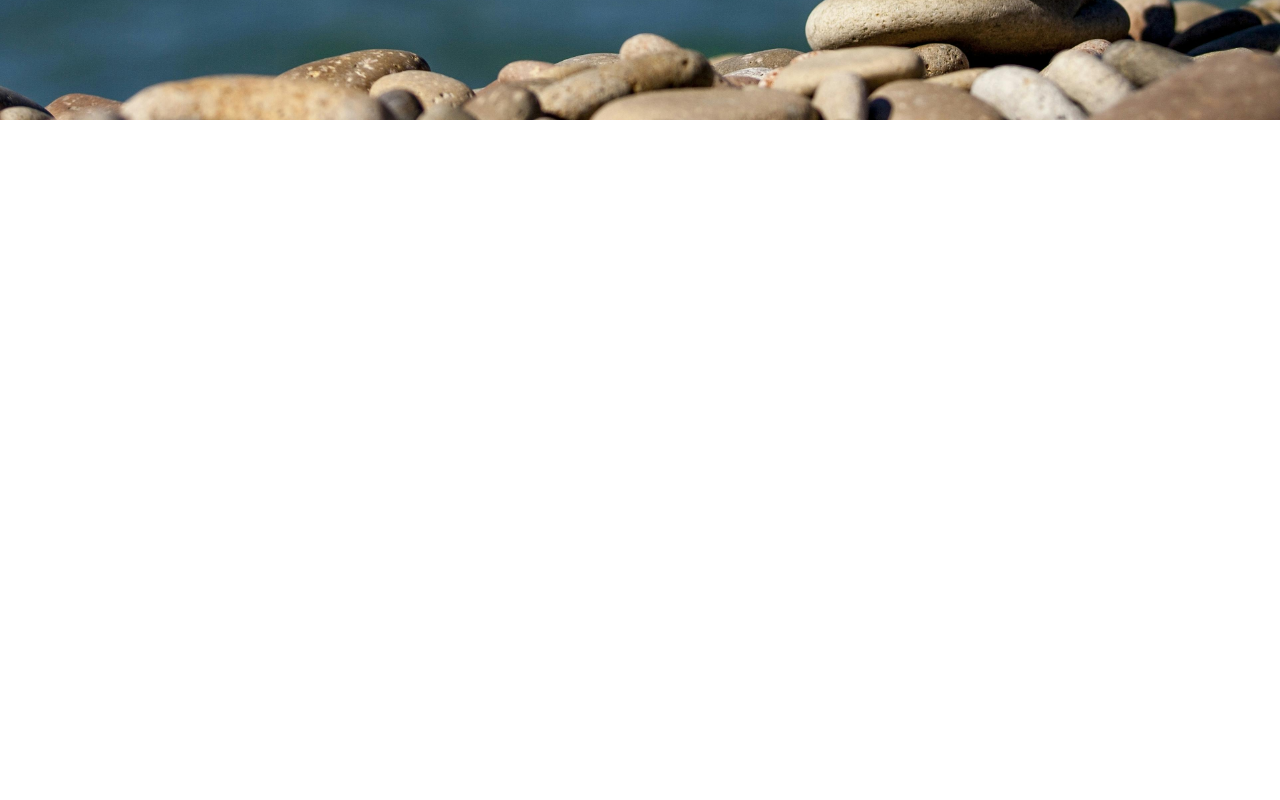
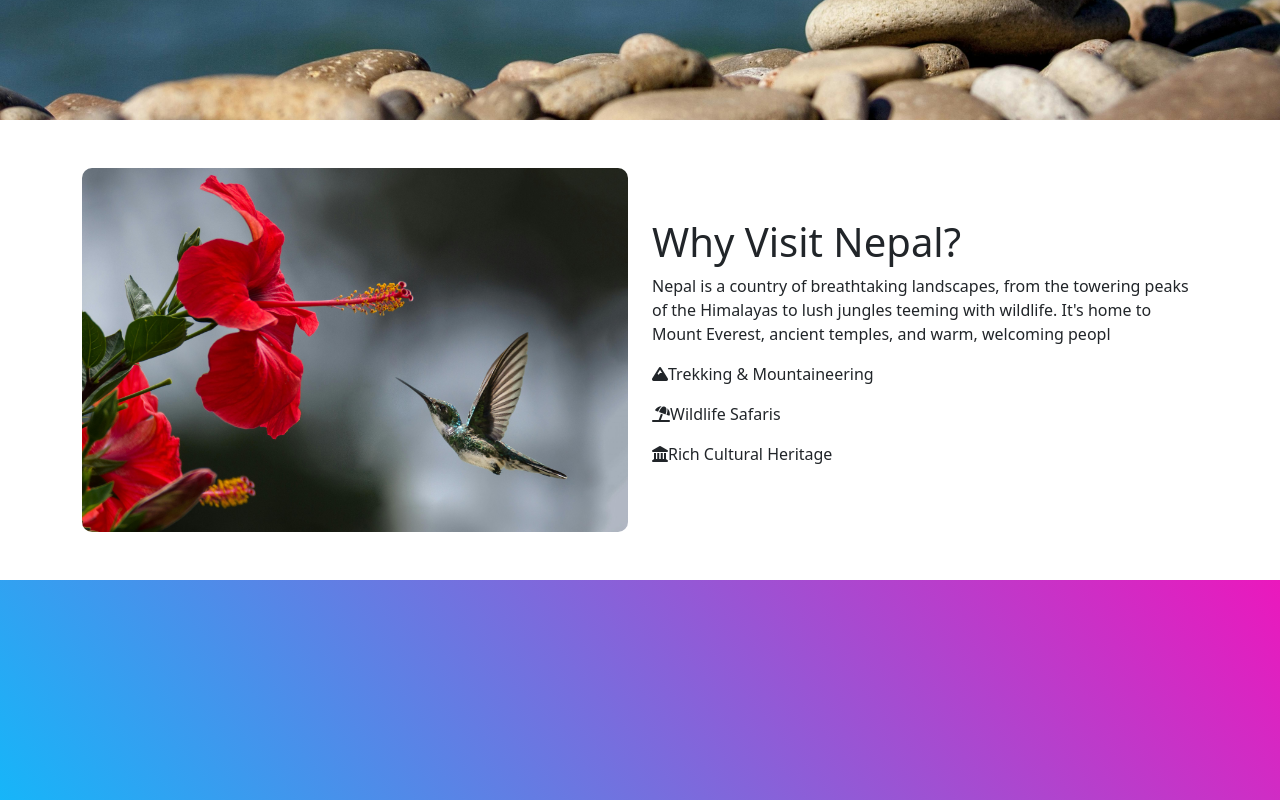
Before and after one commit to Nike-dot/visit-nepal, a plain HTML site: page index.html in a window 1280 px wide. Shown: the part 680-1480 px from the top of the page. Drawn offline with nearby package versions, Linux system fonts and the light colour scheme.

Commit message:
adding content

```diff
--- a/index.html
+++ b/index.html
@@ -6,6 +6,7 @@
     <title>Visit Nepal</title>
     <link href="https://cdn.jsdelivr.net/npm/bootstrap@5.3.5/dist/css/bootstrap.min.css" rel="stylesheet" integrity="sha384-SgOJa3DmI69IUzQ2PVdRZhwQ+dy64/BUtbMJw1MZ8t5HZApcHrRKUc4W0kG879m7" crossorigin="anonymous">
     <link rel="stylesheet" href="style.css">
+    <link rel="stylesheet" href="https://cdnjs.cloudflare.com/ajax/libs/font-awesome/6.7.2/css/all.min.css" integrity="sha512-Evv84Mr4kqVGRNSgIGL/F/aIDqQb7xQ2vcrdIwxfjThSH8CSR7PBEakCr51Ck+w+/U6swU2Im1vVX0SVk9ABhg==" crossorigin="anonymous" referrerpolicy="no-referrer" />
 </head>
 <body>
     <!-- <----first-part----->
@@ -55,9 +56,22 @@
           </div>
     </div>
     <!-- <--------second-part------->
-    <div class="second-part">
-
-    </div>
+    <section id="about" class="py-5">
+      <div class="container">
+        <div class="row align-items-center d-flex">
+          <div class="col-lg-6">
+            <img src="pexels-philippedonn-1133957.jpg" alt="pexels-philippedonn-1133957" class=" pic img-fluid">
+          </div>
+          <div class="col-lg-6">
+            <h1>Why Visit Nepal?</h1>
+            <p>Nepal is a country of breathtaking landscapes, from the towering peaks of the Himalayas to lush jungles teeming with wildlife. It's home to Mount Everest, ancient temples, and warm, welcoming peopl</p>
+            <p><i class="fa-solid fa-mountain"></i>Trekking & Mountaineering</p>
+            <p><i class="fa-solid fa-umbrella-beach"></i>Wildlife Safaris</p>
+            <p><i class="fa-solid fa-landmark"></i>Rich Cultural Heritage</p>
+          </div>
+        </div>
+      </div>
+    </section>
     <!-- <--------Third-part------->
      <div class="third-part">
 
--- a/style.css
+++ b/style.css
@@ -103,8 +103,8 @@
     transform: scale(1.1); /* Hover effect remains consistent */
 }
 /* <-----------------second-part----------------> */
-.second-part{
-    height: 100vh;
+.pic{
+    border-radius:10px ;
 }
 /* <-----------------------third-part------------> */
 .third-part{
```
Also changed, not shown: pexels-philippedonn-1133957.jpg (added).
